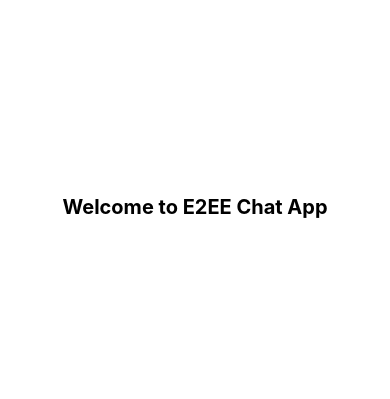
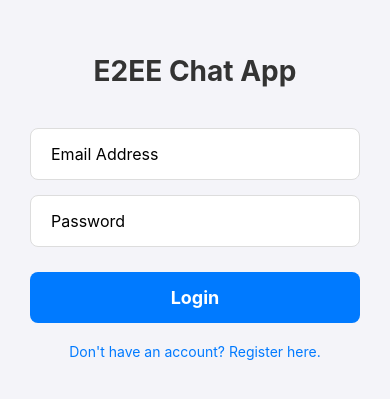
Before and after one commit to stephkmn/e2ee-chat-app, a React Native app: screen /Register in a window 390 px wide. Shown: the part 215-614 px from the top of the page. Built offline with nearby package versions, Linux system fonts and the light colour scheme.

Commit message:
feat: [Issue 3] Create Login and Register UI screens

```diff
--- a/App.js
+++ b/App.js
@@ -1,23 +1,9 @@
 import React from 'react';
-import { View, Text, StyleSheet } from 'react-native';
+import LoginScreen from './screens/LoginScreen';
+// import RegisterScreen from './screens/RegisterScreen';
 
 export default function App() {
-  return (
-    <View style={styles.container}>
-      <Text style={styles.text}>Welcome to E2EE Chat App</Text>
-    </View>
-  );
+  // For Issue #3, we are simply rendering the UI directly.
+  // We will add the navigation stack in Issue #4.
+  return <LoginScreen />;
 }
-
-const styles = StyleSheet.create({
-  container: {
-    flex: 1,
-    backgroundColor: '#fff',
-    alignItems: 'center',
-    justifyContent: 'center',
-  },
-  text: {
-    fontSize: 20,
-    fontWeight: 'bold',
-  },
-});
--- a/package.json
+++ b/package.json
@@ -2,7 +2,7 @@
   "name": "e2ee-chat-app",
   "version": "1.0.0",
   "description": "> **Project Goal:** Build a mobile chat application where messages are encrypted **before** leaving the device. The server stores only ciphertext and cannot read user messages. > > **Course:** Introduction to Cybersecurity | **Timeline:** 9 Weeks | **Team:** 6 Students",
-  "main": "App.js",
+  "main": "node_modules/expo/AppEntry.js",
   "scripts": {
     "test": "echo \"Error: no test specified\" && exit 1"
   },
--- /dev/null
+++ b/screens/LoginScreen.js
@@ -0,0 +1,94 @@
+import React, { useState } from 'react';
+import { View, Text, TextInput, TouchableOpacity, StyleSheet, SafeAreaView } from 'react-native';
+
+export default function LoginScreen() {
+  // These state variables temporarily hold the text the user types into the inputs
+  const [email, setEmail] = useState('');
+  const [password, setPassword] = useState('');
+
+  return (
+    <SafeAreaView style={styles.container}>
+      <View style={styles.formContainer}>
+        <Text style={styles.title}>E2EE Chat App</Text>
+
+        {/* Email Input Field */}
+        <TextInput
+          style={styles.input}
+          placeholder="Email Address"
+          value={email}
+          onChangeText={setEmail}
+          keyboardType="email-address"
+          autoCapitalize="none" // Prevents phones from capitalizing the first letter of an email
+        />
+
+        {/* Password Input Field */}
+        <TextInput
+          style={styles.input}
+          placeholder="Password"
+          value={password}
+          onChangeText={setPassword}
+          secureTextEntry={true} // Replaces typed characters with dots for security
+        />
+
+        {/* Login Button (UI Only - No Firebase logic yet) */}
+        <TouchableOpacity style={styles.button} onPress={() => console.log('Login Button Pressed')}>
+          <Text style={styles.buttonText}>Login</Text>
+        </TouchableOpacity>
+
+        {/* Navigation Link to Register Screen */}
+        <TouchableOpacity style={styles.linkContainer}>
+          <Text style={styles.linkText}>Don't have an account? Register here.</Text>
+        </TouchableOpacity>
+      </View>
+    </SafeAreaView>
+  );
+}
+
+// This section handles all the visual styling (colors, padding, fonts)
+const styles = StyleSheet.create({
+  container: {
+    flex: 1,
+    backgroundColor: '#f4f4f9',
+    justifyContent: 'center',
+  },
+  formContainer: {
+    paddingHorizontal: 30,
+  },
+  title: {
+    fontSize: 28,
+    fontWeight: 'bold',
+    color: '#333',
+    textAlign: 'center',
+    marginBottom: 40,
+  },
+  input: {
+    backgroundColor: '#fff',
+    paddingVertical: 15,
+    paddingHorizontal: 20,
+    borderRadius: 8,
+    borderWidth: 1,
+    borderColor: '#ddd',
+    marginBottom: 15,
+    fontSize: 16,
+  },
+  button: {
+    backgroundColor: '#007AFF',
+    paddingVertical: 15,
+    borderRadius: 8,
+    alignItems: 'center',
+    marginTop: 10,
+  },
+  buttonText: {
+    color: '#fff',
+    fontSize: 18,
+    fontWeight: 'bold',
+  },
+  linkContainer: {
+    marginTop: 20,
+    alignItems: 'center',
+  },
+  linkText: {
+    color: '#007AFF',
+    fontSize: 14,
+  },
+});
--- /dev/null
+++ b/screens/RegisterScreen.js
@@ -0,0 +1,111 @@
+import React, { useState } from 'react';
+import { View, Text, TextInput, TouchableOpacity, StyleSheet, SafeAreaView } from 'react-native';
+
+export default function RegisterScreen() {
+  const [name, setName] = useState('');
+  const [email, setEmail] = useState('');
+  const [password, setPassword] = useState('');
+  const [confirmPassword, setConfirmPassword] = useState('');
+
+  return (
+    <SafeAreaView style={styles.container}>
+      <View style={styles.formContainer}>
+        <Text style={styles.title}>Create Account</Text>
+
+        {/* Name Input */}
+        <TextInput
+          style={styles.input}
+          placeholder="Full Name"
+          value={name}
+          onChangeText={setName}
+        />
+
+        {/* Email Input */}
+        <TextInput
+          style={styles.input}
+          placeholder="Email Address"
+          value={email}
+          onChangeText={setEmail}
+          keyboardType="email-address"
+          autoCapitalize="none"
+        />
+
+        {/* Password Input */}
+        <TextInput
+          style={styles.input}
+          placeholder="Password"
+          value={password}
+          onChangeText={setPassword}
+          secureTextEntry={true}
+        />
+
+        {/* Confirm Password Input */}
+        <TextInput
+          style={styles.input}
+          placeholder="Confirm Password"
+          value={confirmPassword}
+          onChangeText={setConfirmPassword}
+          secureTextEntry={true}
+        />
+
+        {/* Register Button */}
+        <TouchableOpacity style={styles.button} onPress={() => console.log('Register Button Pressed')}>
+          <Text style={styles.buttonText}>Register</Text>
+        </TouchableOpacity>
+
+        {/* Link back to Login */}
+        <TouchableOpacity style={styles.linkContainer}>
+          <Text style={styles.linkText}>Already have an account? Login here.</Text>
+        </TouchableOpacity>
+      </View>
+    </SafeAreaView>
+  );
+}
+
+const styles = StyleSheet.create({
+  container: {
+    flex: 1,
+    backgroundColor: '#f4f4f9',
+    justifyContent: 'center',
+  },
+  formContainer: {
+    paddingHorizontal: 30,
+  },
+  title: {
+    fontSize: 28,
+    fontWeight: 'bold',
+    color: '#333',
+    textAlign: 'center',
+    marginBottom: 40,
+  },
+  input: {
+    backgroundColor: '#fff',
+    paddingVertical: 15,
+    paddingHorizontal: 20,
+    borderRadius: 8,
+    borderWidth: 1,
+    borderColor: '#ddd',
+    marginBottom: 15,
+    fontSize: 16,
+  },
+  button: {
+    backgroundColor: '#28a745', // Using a green color to differentiate from login
+    paddingVertical: 15,
+    borderRadius: 8,
+    alignItems: 'center',
+    marginTop: 10,
+  },
+  buttonText: {
+    color: '#fff',
+    fontSize: 18,
+    fontWeight: 'bold',
+  },
+  linkContainer: {
+    marginTop: 20,
+    alignItems: 'center',
+  },
+  linkText: {
+    color: '#007AFF',
+    fontSize: 14,
+  },
+});
```
